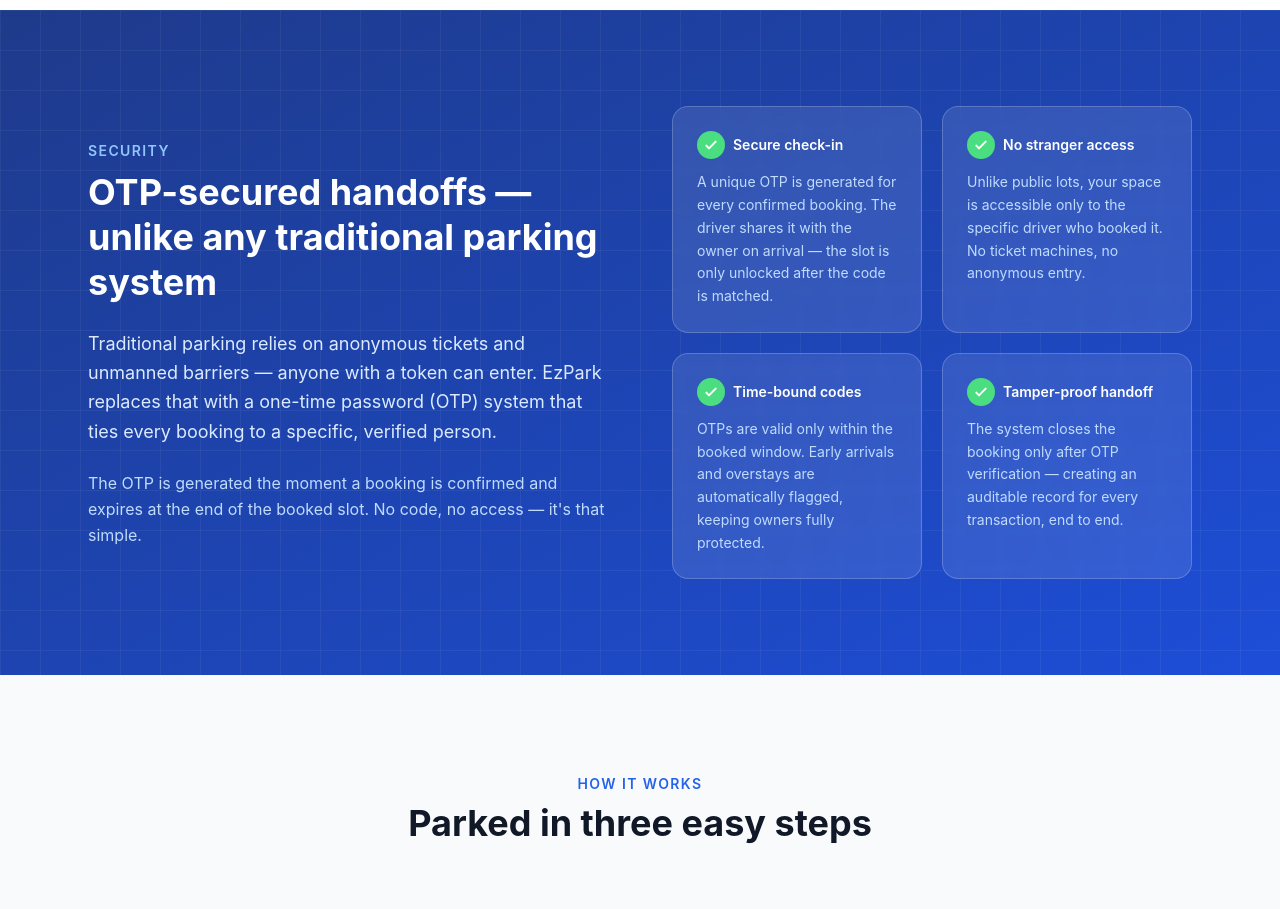
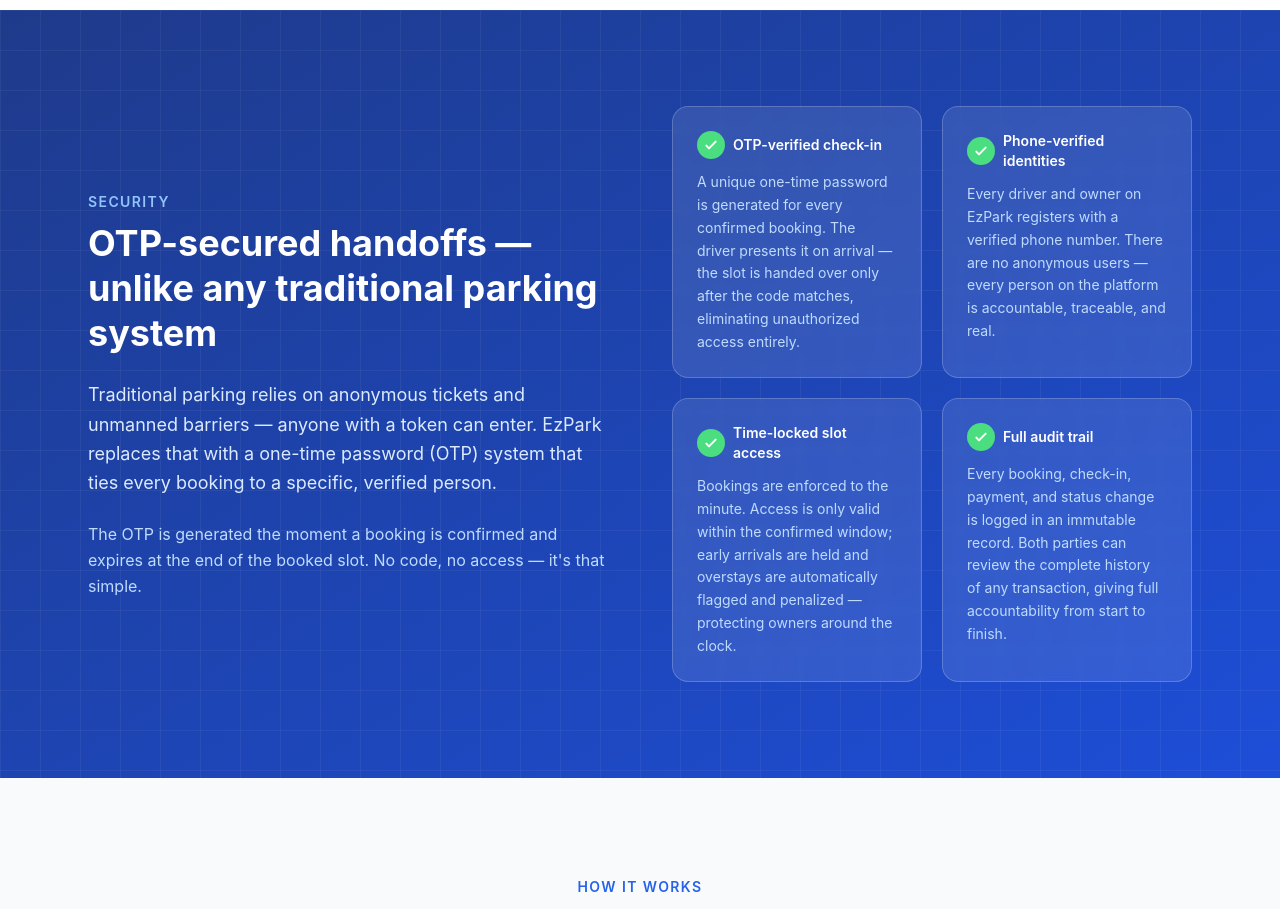
Before and after one commit to Gowtham81126/EzPark, a React (Vite) app: page / in a window 1280 px wide. Shown: the part 2520-3429 px from the top of the page. Built offline with nearby package versions, Linux system fonts and the light colour scheme.

Commit message:
Update landing page content
Replit-Commit-Author: Agent

```diff
--- a/src/pages/LandingPage.jsx
+++ b/src/pages/LandingPage.jsx
@@ -108,20 +108,20 @@ function LandingPage() {
 
   const otpPoints = [
     {
-      label: 'Secure check-in',
-      detail: 'A unique OTP is generated for every confirmed booking. The driver shares it with the owner on arrival — the slot is only unlocked after the code is matched.',
+      label: 'OTP-verified check-in',
+      detail: 'A unique one-time password is generated for every confirmed booking. The driver presents it on arrival — the slot is handed over only after the code matches, eliminating unauthorized access entirely.',
     },
     {
-      label: 'No stranger access',
-      detail: 'Unlike public lots, your space is accessible only to the specific driver who booked it. No ticket machines, no anonymous entry.',
+      label: 'Phone-verified identities',
+      detail: 'Every driver and owner on EzPark registers with a verified phone number. There are no anonymous users — every person on the platform is accountable, traceable, and real.',
     },
     {
-      label: 'Time-bound codes',
-      detail: 'OTPs are valid only within the booked window. Early arrivals and overstays are automatically flagged, keeping owners fully protected.',
+      label: 'Time-locked slot access',
+      detail: 'Bookings are enforced to the minute. Access is only valid within the confirmed window; early arrivals are held and overstays are automatically flagged and penalized — protecting owners around the clock.',
     },
     {
-      label: 'Tamper-proof handoff',
-      detail: 'The system closes the booking only after OTP verification — creating an auditable record for every transaction, end to end.',
+      label: 'Full audit trail',
+      detail: 'Every booking, check-in, payment, and status change is logged in an immutable record. Both parties can review the complete history of any transaction, giving full accountability from start to finish.',
     },
   ]
 
```
